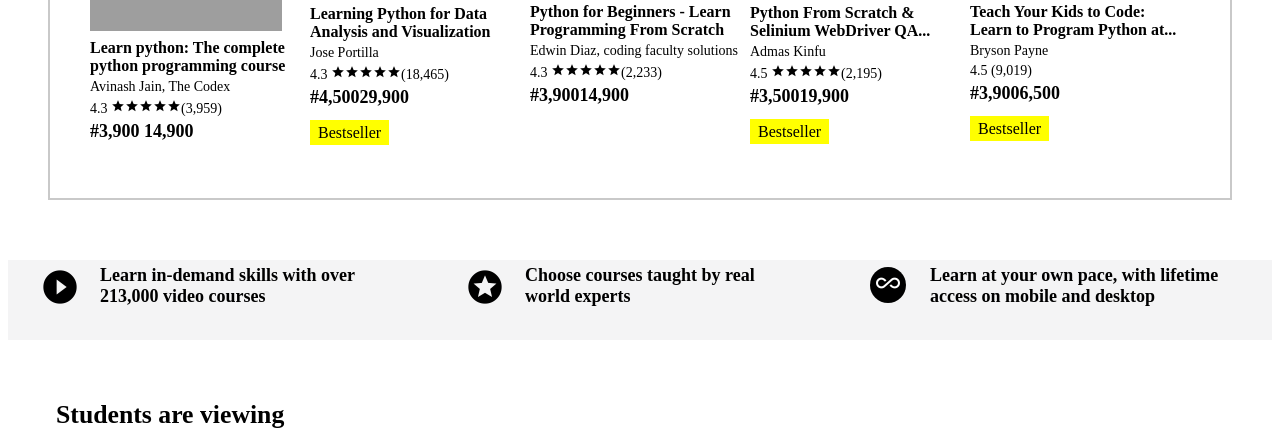
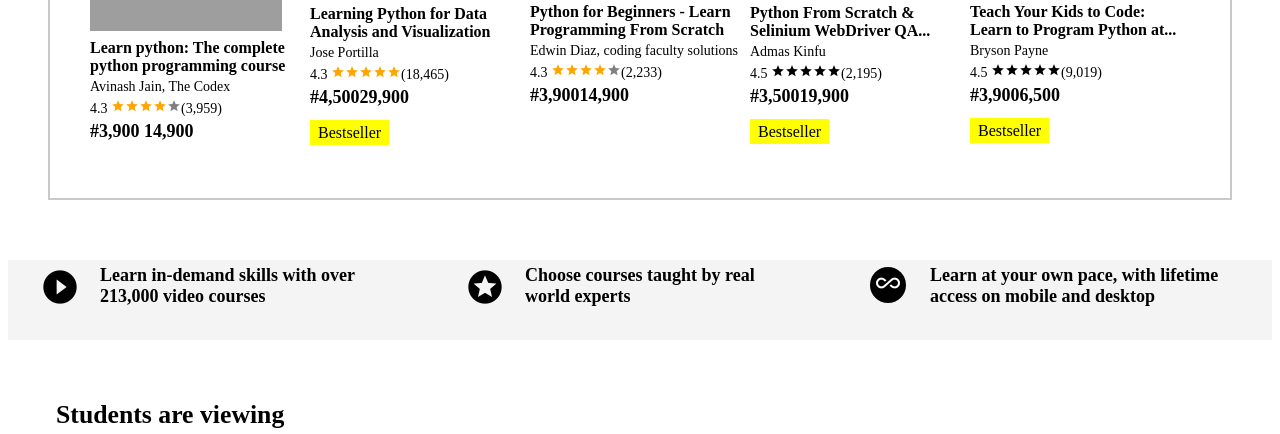
Before and after one commit to Udokaineh/udemyclone.github.io, a plain HTML site: page index.html in a window 1280 px wide. Shown: the part 957-1391 px from the top of the page. Drawn offline with Linux system fonts and the light colour scheme; grey boxes are pictures that could not be loaded; some icons are missing.

Commit message:
udemy clone

```diff
--- a/index.html
+++ b/index.html
@@ -7,7 +7,6 @@
     <meta name="viewport" content="width=device-width, initial-scale=1.0">
     <link rel="stylesheet" href="style.css">
     <link rel="stylesheet" href="https://fonts.googleapis.com/icon?family=Material+Icons|Material+Icons+Outlined">
-    <link rel="stylesheet" href="https://storage.googleapis.com/non-spec-apps/mio-icons/latest/outline.css">
     <title>Udemy clone</title>
 </head>
 
@@ -35,7 +34,7 @@
             <a href="#"><i id="language1" class="material-icons">language</i></a>
     </header>
     <div>
-        <img id="hero-img" src="/images/hero img.jpeg" width="100%">
+        <img id="hero-img" src="images/hero img.jpeg" width="100%">
         <div class="hero-container">
             <h2>Learning that gets you</h2>
             <p>Skills for your present (and your future). Get started with us.</p>
@@ -92,48 +91,48 @@
                     <div class="tutorial-text">
                         <h4 style="font-size: 16px;">Learn python: The complete python programming course</h4>
                         <p style="font-size: 14px;">Avinash Jain, The Codex</p>
-                        <p style="font-size: 14px;"> 4.3 <i class="material-icons" style="font-size:14px">star</i><i
-                                class="material-icons" style="font-size:14px">star</i><i class="material-icons"
-                                style="font-size:14px">star</i><i class="material-icons"
-                                style="font-size:14px">star</i><i class="material-icons"
-                                style="font-size:14px">star</i>(3,959)</p>
+                        <p style="font-size: 14px;"> 4.3 <i class="material-icons" style="font-size:14px; color: orange;">star</i><i
+                                class="material-icons" style="font-size:14px; color: orange;" >star</i><i class="material-icons"
+                                style="font-size:14px; color: orange;">star</i><i class="material-icons"
+                                style="font-size:14px; color: orange;">star</i><i class="material-icons"
+                                style="font-size:14px; color: grey;">star</i>(3,959)</p>
                         <p class="price">#3,900 <span>14,900</span></p>
                     </div>
                 </div>
                 <div class="tutorial">
                     <div class="img-container">
-                        <img class="img" src="/images/laptop.png" alt="" width="192">
+                        <img class="img" src="images/laptop.png" alt="" width="192">
                     </div>
                     <div class="tutorial-text">
                         <h4 style="font-size: 16px;">Learning Python for Data Analysis and Visualization</h4>
                         <p style="font-size: 14px;">Jose Portilla</p>
-                        <p style="font-size: 14px;">4.3 <i class="material-icons" style="font-size:14px">star</i><i
-                                class="material-icons" style="font-size:14px">star</i><i class="material-icons"
-                                style="font-size:14px">star</i><i class="material-icons"
-                                style="font-size:14px">star</i><i class="material-icons"
-                                style="font-size:14px">star</i>(18,465)</p>
+                        <p style="font-size: 14px;">4.3 <i class="material-icons" style="font-size:14px; color: orange;">star</i><i
+                                class="material-icons" style="font-size:14px; color: orange;">star</i><i class="material-icons"
+                                style="font-size:14px; color: orange;">star</i><i class="material-icons"
+                                style="font-size:14px; color: orange;">star</i><i class="material-icons"
+                                style="font-size:14px; color: orange;">star</i>(18,465)</p>
                         <p class="price">#4,500<span>29,900</span></p>
                     </div>
                     <mark class="mark">Bestseller<mark>
                 </div>
                 <div class="tutorial">
                     <div>
-                        <img src="/images/python.png" width="192">
+                        <img src="images/python.png" width="192">
                     </div>
                     <div class="tutorial-text">
                         <h4 style="font-size: 16px;">Python for Beginners - Learn Programming From Scratch</h4>
                         <p style="font-size: 14px;">Edwin Diaz, coding faculty solutions</p>
-                        <p style="font-size: 14px;">4.3 <i class="material-icons" style="font-size:14px">star</i><i
-                                class="material-icons" style="font-size:14px">star</i><i class="material-icons"
-                                style="font-size:14px">star</i><i class="material-icons"
-                                style="font-size:14px">star</i><i class="material-icons"
-                                style="font-size:14px">star</i>(2,233)</p>
+                        <p style="font-size: 14px;">4.3 <i class="material-icons" style="font-size:14px; color: orange;">star</i><i
+                                class="material-icons" style="font-size:14px; color: orange;">star</i><i class="material-icons"
+                                style="font-size:14px; color: orange;">star</i><i class="material-icons"
+                                style="font-size:14px; color: orange;">star</i><i class="material-icons"
+                                style="font-size:14px; color: grey;">star</i>(2,233)</p>
                         <p class="price">#3,900<span>14,900</span></p>
                     </div>
                 </div>
                 <div class="tutorial">
                     <div>
-                        <img src="/images/selinium.png" width="192">
+                        <img src="images/selinium.png" width="192">
                     </div>
                     <div class="tutorial-text">
                         <h4 style="font-size: 16px;">Python From Scratch & Selinium WebDriver QA...</h4>
@@ -149,12 +148,12 @@
                 </div>
                 <div class="tutorial_">
                     <div>
-                        <img src="/images/man.png" alt="" width="192">
+                        <img src="images/man.png" alt="" width="192">
                     </div>
                     <div class="tutorial-text">
                         <h4 style="font-size: 16px;">Teach Your Kids to Code: Learn to Program Python at...</h4>
                         <p style="font-size: 14px;">Bryson Payne</p>
-                        <p style="font-size: 14px;">4.5 <i class=""></i>(9,019)</p>
+                        <p style="font-size: 14px;">4.5 <i class="material-icons" style="font-size:14px">star</i><i class="material-icons" style="font-size:14px">star</i><i class="material-icons" style="font-size:14px">star</i><i class="material-icons" style="font-size:14px">star</i><i class="material-icons" style="font-size:14px">star</i>(9,019)</p>
                         <p class="price">#3,900<span>6,500</span></p>
                         <mark class="mark">Bestseller<mark>
                     </div>
@@ -179,7 +178,7 @@
         <div class="tutorial-wrapper">
             <div class="sec2tutorial">
                 <div>
-                    <img src="/images/javaScript1.png" alt="" width="210">
+                    <img src="images/javaScript1.png" alt="" width="210">
                 </div>
                 <div class="sec2tutorial-text">
                     <h4 style="font-size: 16px;">The Complete 2023 Web Development Bootcamp</h4>
@@ -194,7 +193,7 @@
             </div>
             <div class="sec2tutorial">
                 <div>
-                    <img src="/images/python1.png" alt="" width="210">
+                    <img src="images/python1.png" alt="" width="210">
                 </div>
                 <div class="sec2tutorial-text">
                     <h4 style="font-size: 16px;">100 Days of Code: The complete Python pro... </h4>
@@ -209,7 +208,7 @@
             </div>
             <div class="sec2tutorial-ii">
                 <div>
-                    <img src="/images/javaScript.png" alt="" width="210">
+                    <img src="images/javaScript.png" alt="" width="210">
                 </div>
                 <div class="sec2tutorial-text">
                     <h4 style="font-size: 16px;">The Complete JavaScritp Course 2023: From Zero to...</h4>
@@ -223,7 +222,7 @@
             </div>
             <div class="sec2tutorial-iii">
                 <div>
-                    <img src="/images/react.png" alt="" width="210">
+                    <img src="images/react.png" alt="" width="210">
                 </div>
                 <div class="sec2tutorial-text">
                     <h4 style="font-size: 16px;">React - The Complete Guide (incl Hooks) React Router,...</h4>
@@ -238,7 +237,7 @@
             </div>
             <div class="sec2tutorial-iv">
                 <div>
-                    <img src="/images/cloud.png" alt="" width="210">
+                    <img src="images/cloud.png" alt="" width="210">
                 </div>
                 <div class="sec2tutorial-text">
                     <h4 style="font-size: 16px;">Ultimate AWS Certified Solutions Architect Associat...</h4>
--- a/style.css
+++ b/style.css
@@ -503,6 +503,5 @@
     border: 1px solid white;
     padding: 8px 50px 8px 8px;
     font-size: 18px;
-
-
 }
+.tutorial-text .material-icons {
```
Also changed, not shown: 1 other file.
